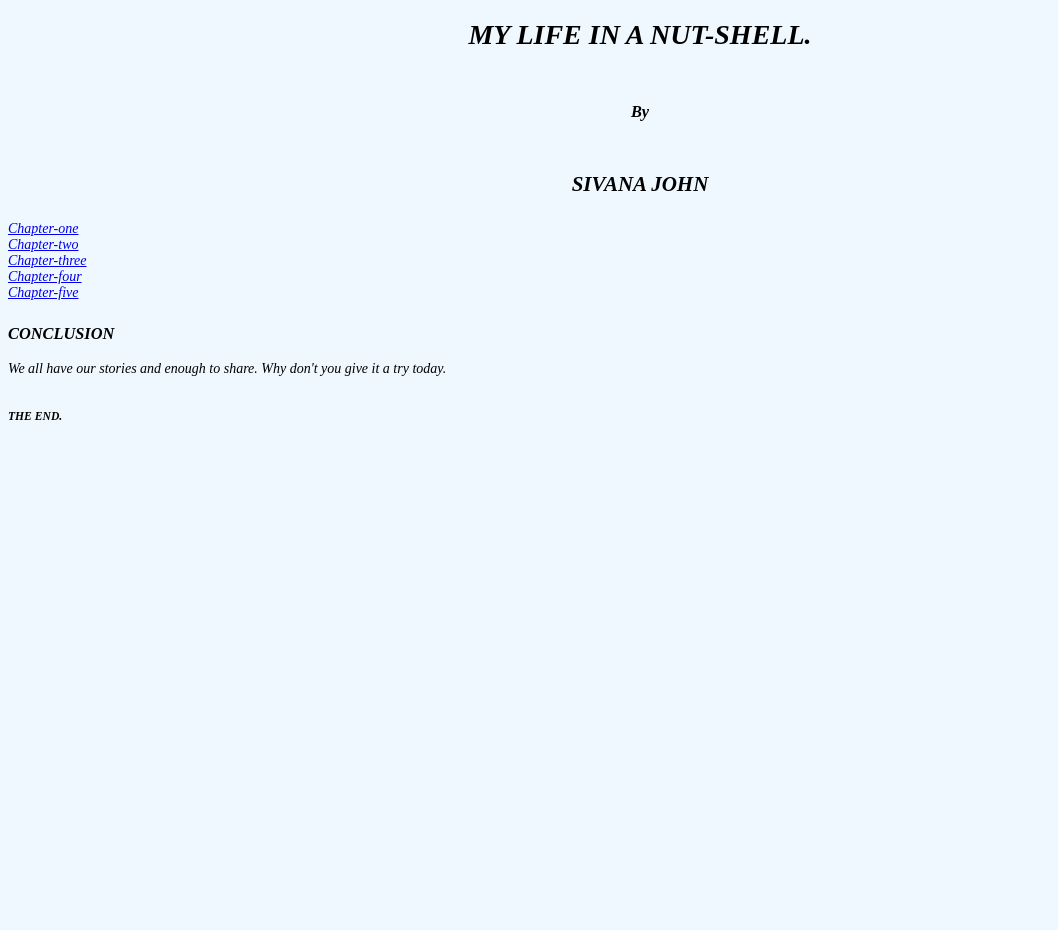
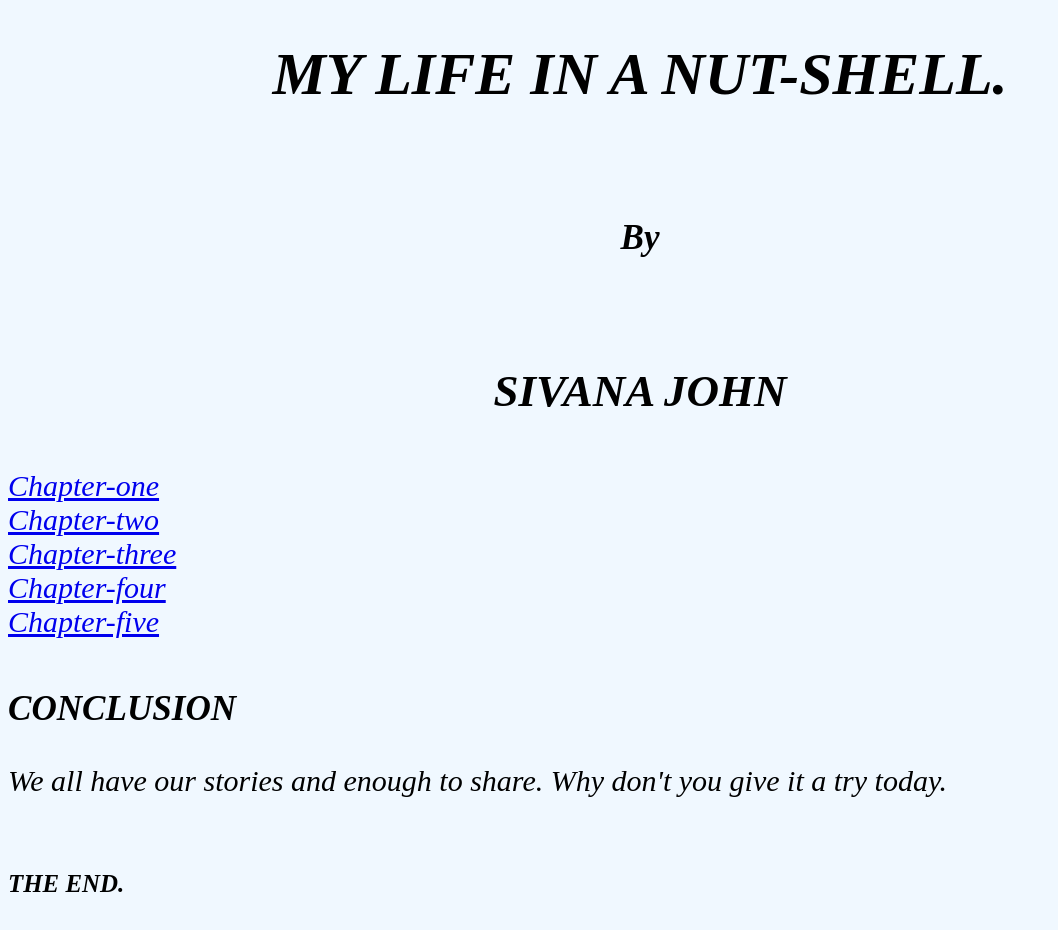
Before and after one commit to SivanaJay/my-story, a plain HTML site: page index.html in a window 1280 px wide. Shown: the whole page, without its empty margins (0-1058 px from the left). Before the commit the page ends 800 px from the top, so only its background shows below. Drawn offline with Linux system fonts and the light colour scheme.

Commit message:
Update styles.css

```diff
--- a/css/styles.css
+++ b/css/styles.css
@@ -1,7 +1,7 @@
 body {
 background-color: #F0F8FF;
 font-style: italic;
-Font-size: 14px;
+Font-size: 30px;
 
 
 }
```
